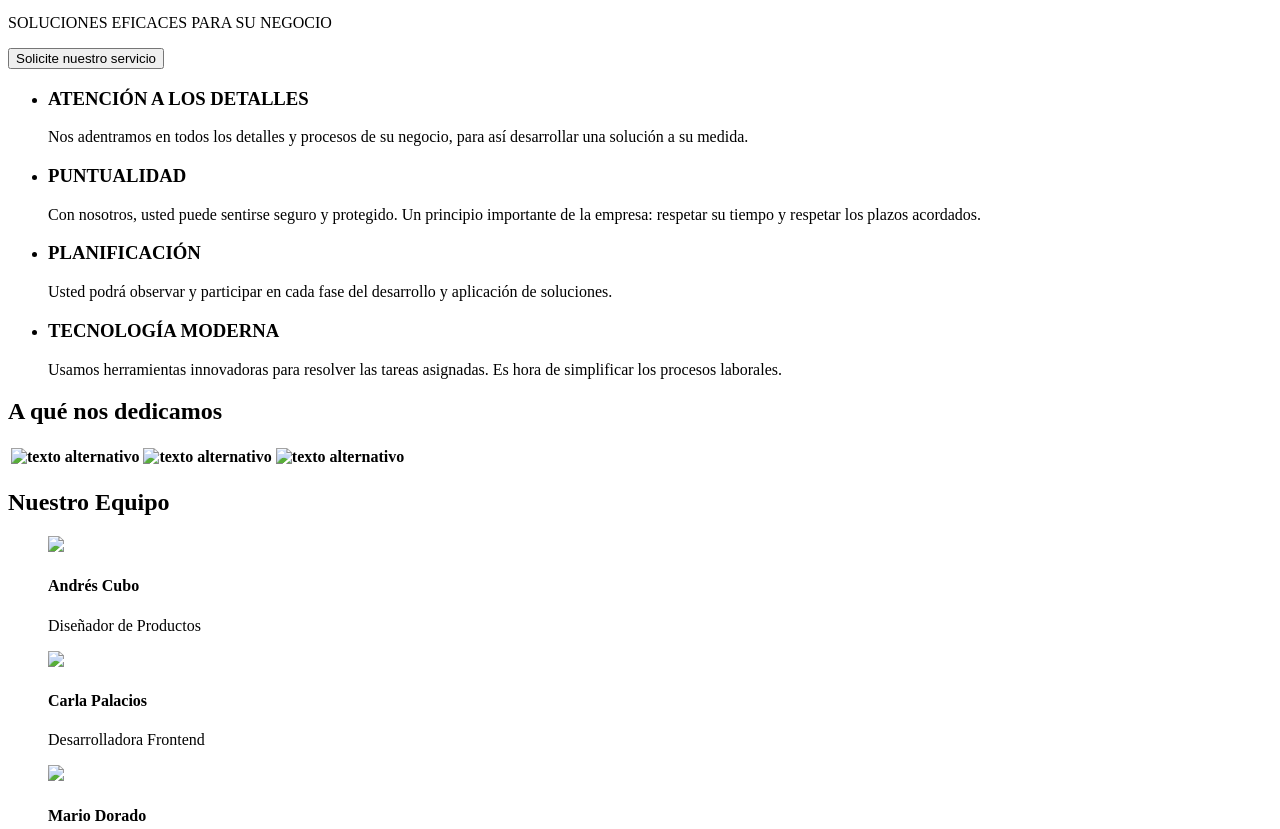
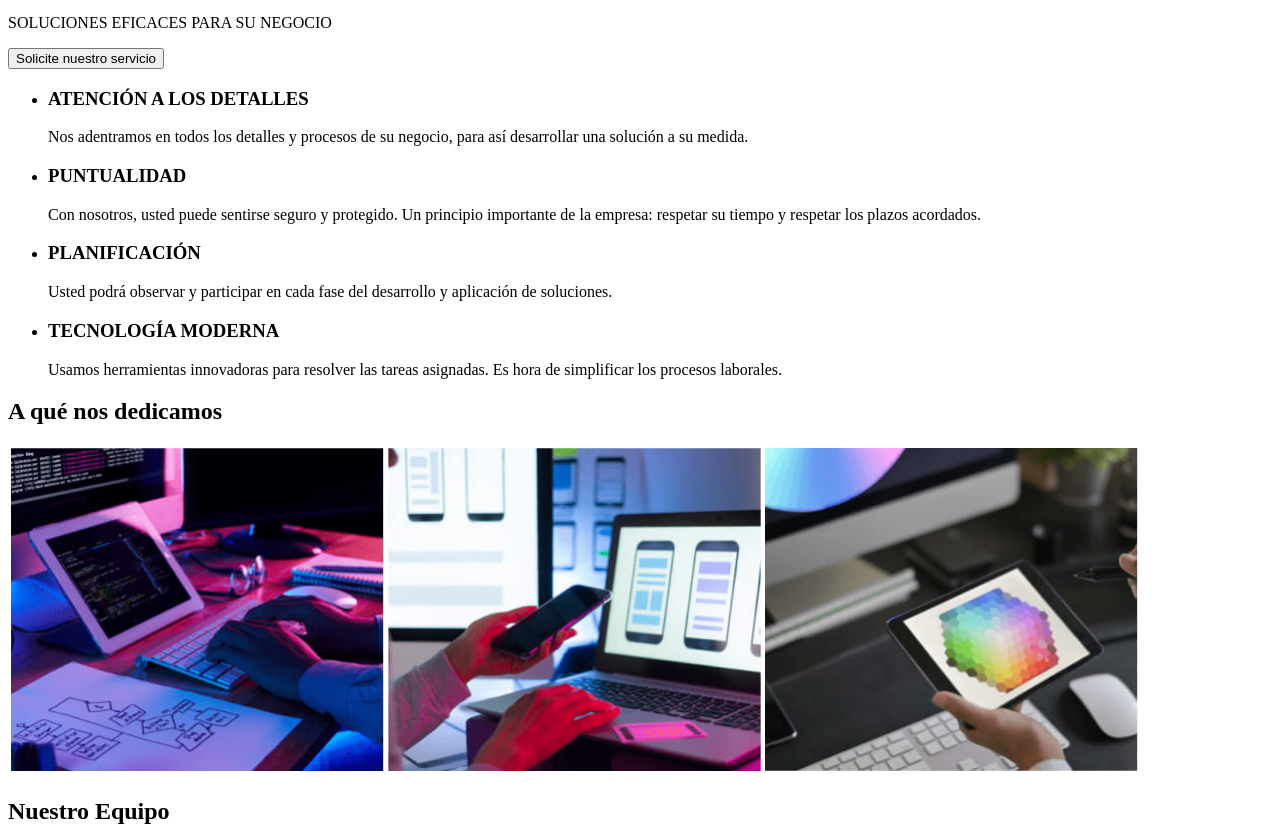
Before and after one commit to axter89/goit-markup-hw-01, a plain HTML site: page HTML/index.html in a window 1280 px wide. Shown: the part 123-952 px from the top of the page. Drawn offline with Linux system fonts and the light colour scheme.

Commit message:
Correcion Index Html  , images path

```diff
--- a/HTML/index.html
+++ b/HTML/index.html
@@ -48,13 +48,13 @@
             <tbody>
                 <tr>
                     <th>
-                        <img src="goit-markup-hw-01\IMAGES\img_desarrollocenter.jpg" alt="texto alternativo" width="ancho" height="alto">
+                        <img width="373px" height="323px" src="./images/img_desarrolloleft.jpg" alt="texto alternativo" >
                     </th>
                     <th>
-                        <img src="IMAGES.img_desarrollocenter.jpg" alt="texto alternativo" width="ancho" height="alto">
+                        <img width="373px" height="323px" src="./images/img_desarrollocenter.jpg">
                     </th>
                     <th>
-                        <img src="IMAGES.img_desarrollorigth.jpg" alt="texto alternativo" width="ancho" height="alto">
+                        <img width="373px" height="323px" src="./images/img_desarrollorigth.jpg">
                     </th>
                 </tr>
             </tbody>
@@ -64,25 +64,25 @@
         <section>
             <h2>Nuestro Equipo</h2>
                 <figure>
-                    <img src="IMAGES.img_equipol.jpg">
+                    <img img width="270px" height="260px" src="./images/img_equipol.jpg">
                     <h4>Andrés Cubo</h4>
                     <p>Diseñador de Productos</p>
                     <aside></aside>
                 </figure>
                 <figure>
-                    <img src="IMAGES.img_equipoc1.jpg">
+                    <img img width="270px" height="260px" src="./images/img_equipoc1.jpg">
                     <h4>Carla Palacios</h4>
                     <p>Desarrolladora Frontend</p>
                     <aside></aside>
                 </figure>
                 <figure>
-                    <img src="IMAGES.img_equipoc2.jpg">
+                    <img img width="270px" height="260px" src="./images/img_equipoc2.jpg">
                     <h4>Mario Dorado</h4>
                     <p>Marketing</p>
                     <aside></aside>
                 </figure>
                 <figure>
-                    <img src="IMAGES.img_equipor.jpg">
+                    <img img width="270px" height="260px" src="./images/img_equipor.jpg">
                     <h4>Pablo Mijangos</h4>
                     <p>Diseñador IU</p>
                     <aside></aside>
```
Also changed, not shown: HTML/images/img_desarrollocenter.jpg (renamed from IMAGES/img_desarrollocenter.jpg), HTML/images/img_desarrolloleft.jpg (renamed from IMAGES/img_desarrolloleft.jpg), HTML/images/img_desarrollorigth.jpg (renamed from IMAGES/img_desarrollorigth.jpg), HTML/images/img_equipoc1.jpg (renamed from IMAGES/img_equipoc1.jpg), HTML/images/img_equipoc2.jpg (renamed from IMAGES/img_equipoc2.jpg), HTML/images/img_equipol.jpg (renamed from IMAGES/img_equipol.jpg), HTML/images/img_equipor.jpg (renamed from IMAGES/img_equipor.jpg).
